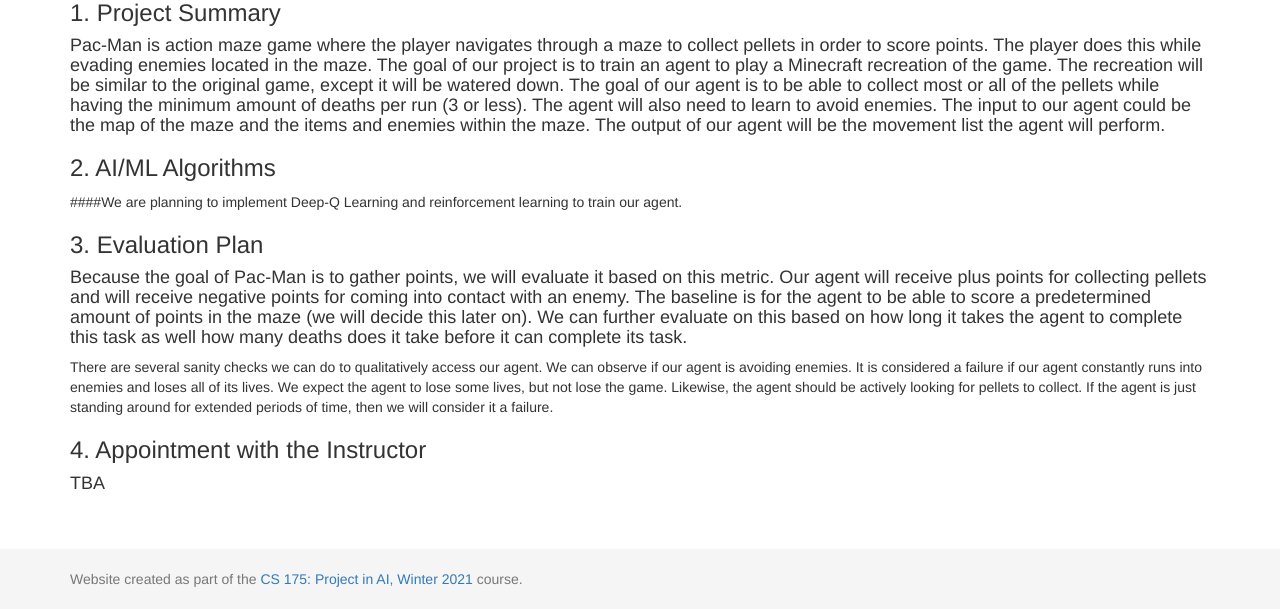
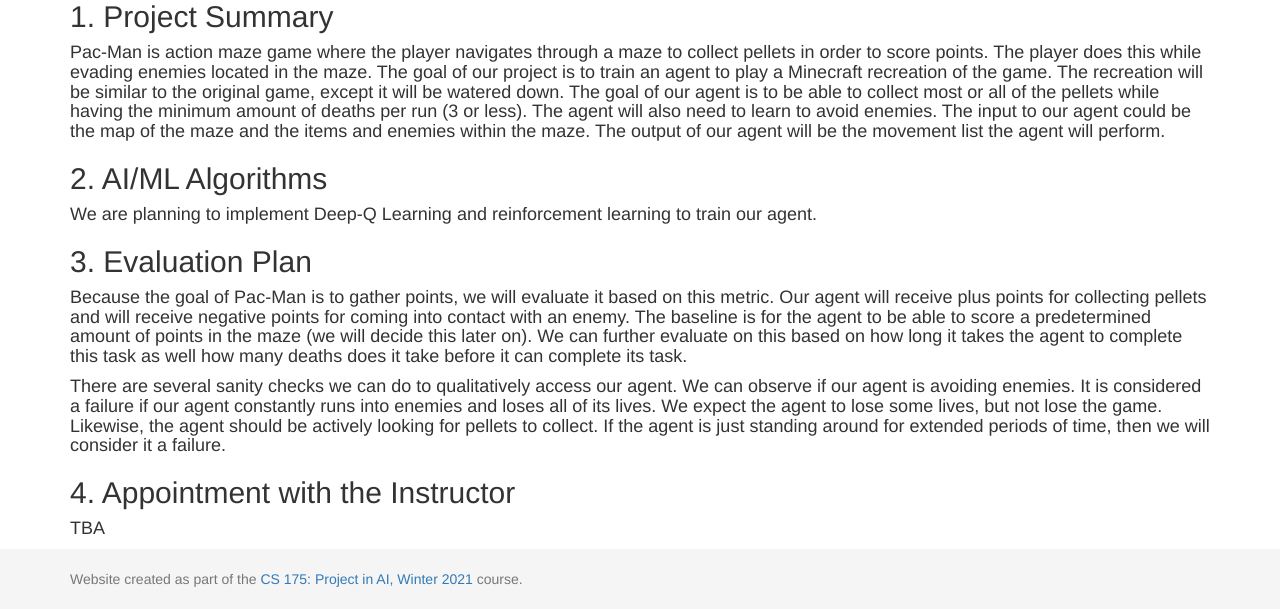
Before and after one commit to armaansd/pac-mAIn, a Jekyll site: the page built from docs/proposal.md, in a window 1280 px wide and 1102 px high. Shown: the part 493-1102 px from the top of the window. Built offline with Jekyll 4.4.1, drawn with Linux system fonts in a browser that asks for light colours.

```diff
--- a/docs/proposal.md
+++ b/docs/proposal.md
@@ -8,29 +8,29 @@ title: Proposal
 
 
 
-### 1. Project Summary
+## 1. Project Summary
 
 #### Pac-Man is action maze game where the player navigates through a maze to collect pellets in order to score points. The player does this while evading enemies located in the maze. The goal of our project is to train an agent to play a Minecraft recreation of the game. The recreation will be similar to the original game, except it will be watered down. The goal of our agent is to be able to collect most or all of the pellets while having the minimum amount of deaths per run (3 or less). The agent will also need to learn to avoid enemies. The input to our agent could be the map of the maze and the items and enemies within the maze. The output of our agent will be the movement list the agent will perform.
 
 
 
 
-### 2. AI/ML Algorithms
+## 2. AI/ML Algorithms
 
-####We are planning to implement Deep-Q Learning and reinforcement learning to train our agent.
+#### We are planning to implement Deep-Q Learning and reinforcement learning to train our agent.
 
 
 
 
-### 3. Evaluation Plan
+## 3. Evaluation Plan
 
 #### Because the goal of Pac-Man is to gather points, we will evaluate it based on this metric. Our agent will receive plus points for collecting pellets and will receive negative points for coming into contact with an enemy. The baseline is for the agent to be able to score a predetermined amount of points in the maze (we will decide this later on). We can further evaluate on this based on how long it takes the agent to complete this task as well how many deaths does it take before it can complete its task.
 
-There are several sanity checks we can do to qualitatively access our agent. We can observe if our agent is avoiding enemies. It is considered a failure if our agent constantly runs into enemies and loses all of its lives. We expect the agent to lose some lives, but not lose the game. Likewise, the agent should be actively looking for pellets to collect. If the agent is just standing around for extended periods of time, then we will consider it a failure.
+#### There are several sanity checks we can do to qualitatively access our agent. We can observe if our agent is avoiding enemies. It is considered a failure if our agent constantly runs into enemies and loses all of its lives. We expect the agent to lose some lives, but not lose the game. Likewise, the agent should be actively looking for pellets to collect. If the agent is just standing around for extended periods of time, then we will consider it a failure.
 
 
 
 
-### 4. Appointment with the Instructor
+## 4. Appointment with the Instructor
 
 #### TBA
```
